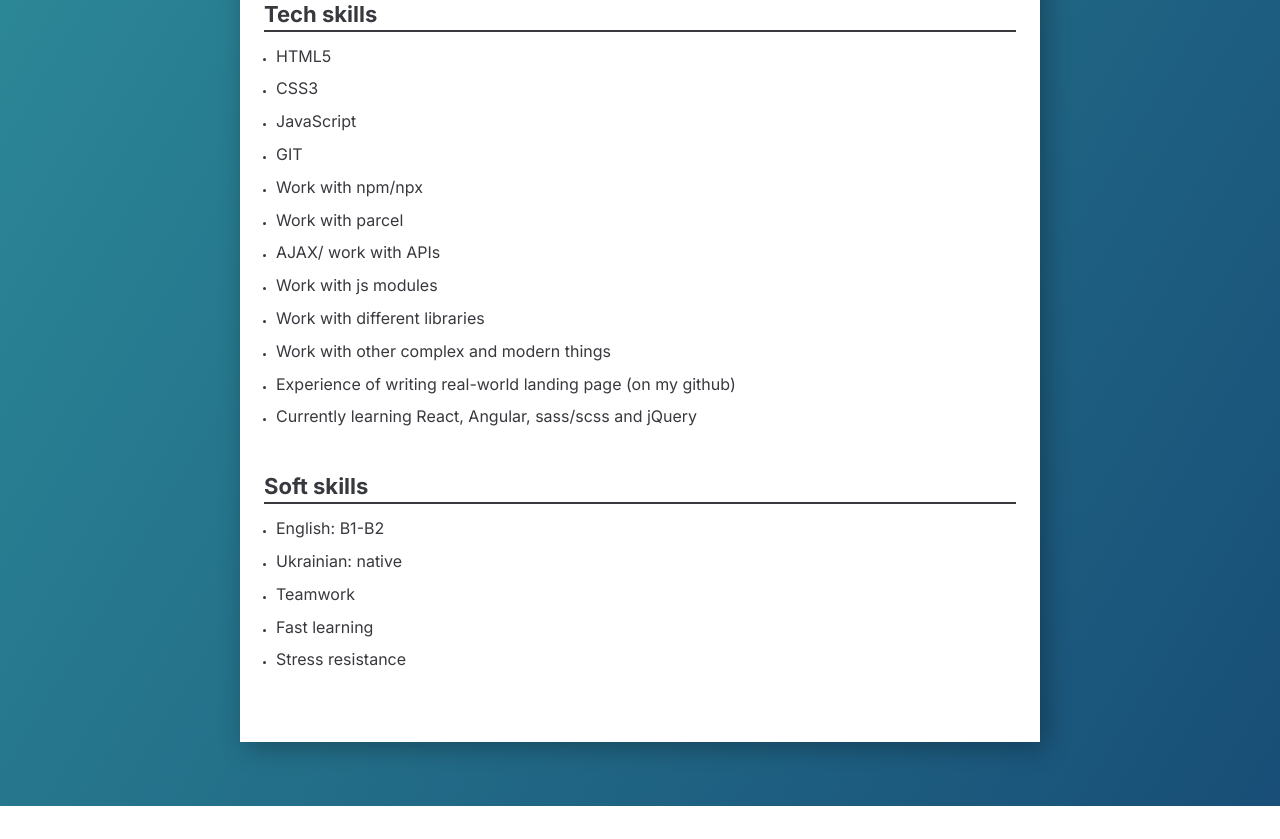
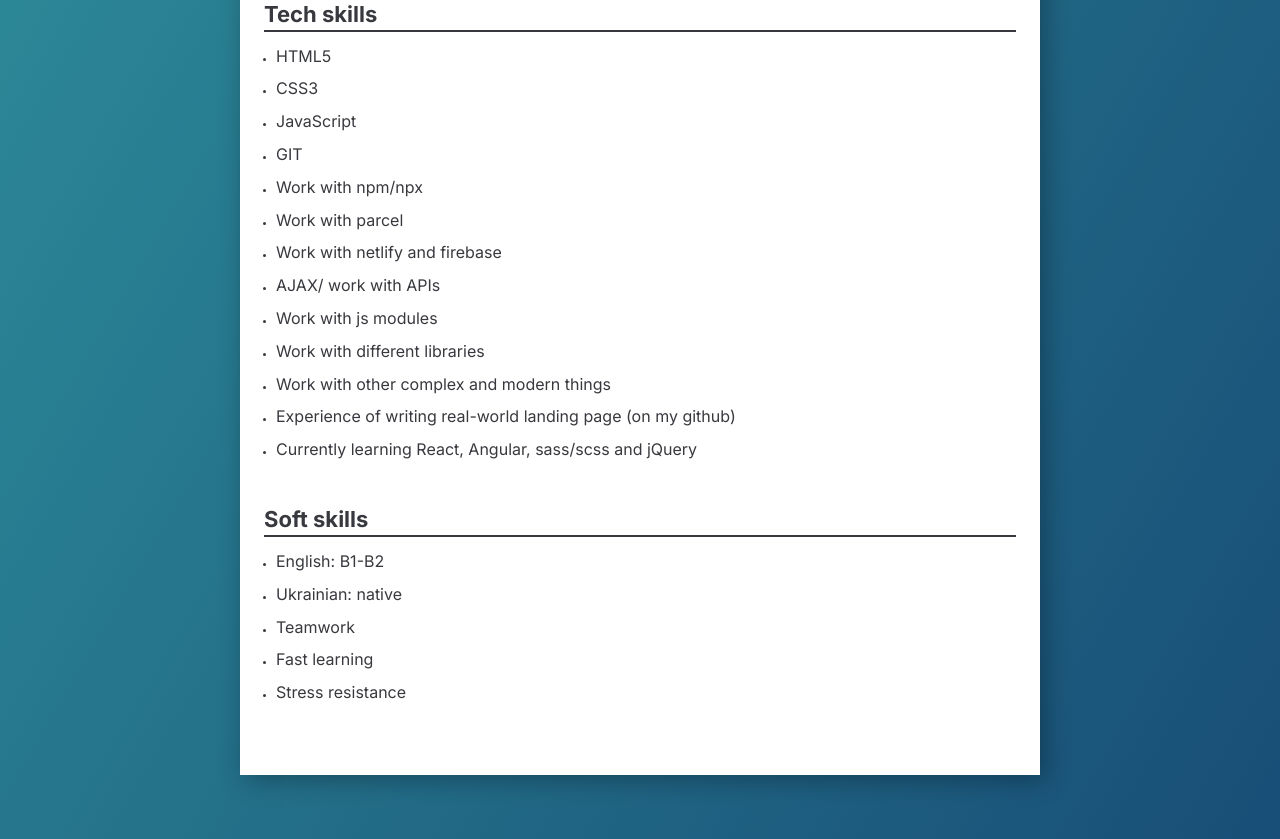
Before and after one commit to glacien/my-resume, a website built with Parcel: page index.html in a window 1280 px wide. Shown: the part 1342-2181 px from the top of the page. Before the commit the page ends 2148 px from the top, so only its background shows below. Built offline with nearby package versions, Linux system fonts and the light colour scheme.

Commit message:
changing cv and readme

```diff
--- a/index.html
+++ b/index.html
@@ -98,6 +98,7 @@
           <li><p>GIT</p></li>
           <li><p>Work with npm/npx</p></li>
           <li><p>Work with parcel</p></li>
+          <li><p>Work with netlify and firebase</p></li>
           <li><p>AJAX/ work with APIs</p></li>
           <li><p>Work with js modules</p></li>
           <li><p>Work with different libraries</p></li>
```
Also changed, not shown: README.md.
